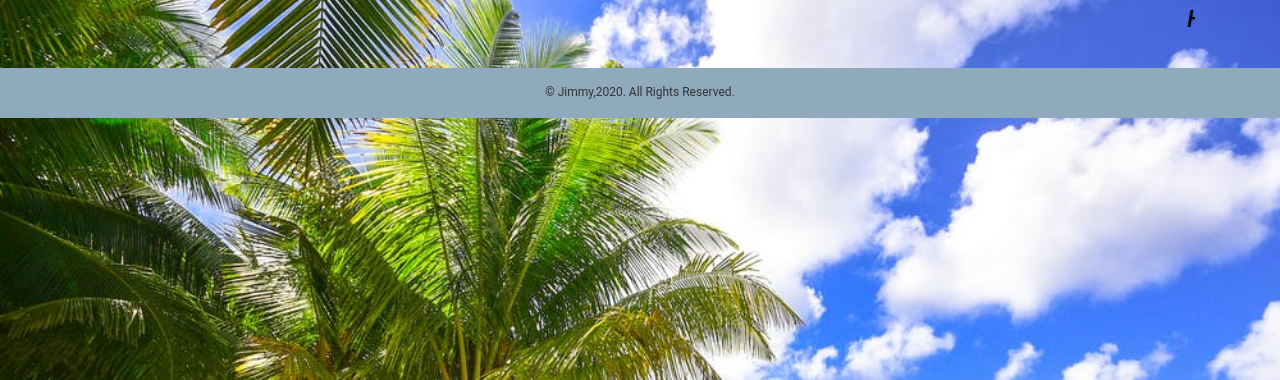
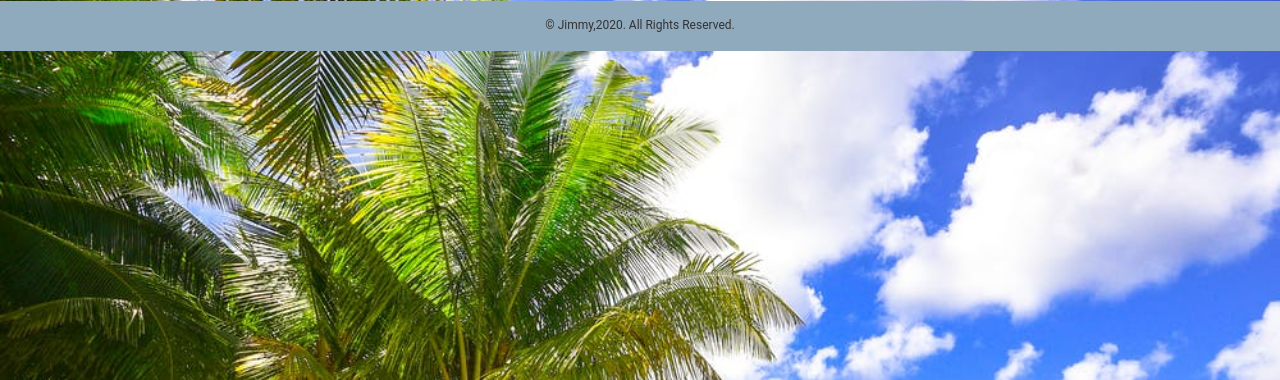
Before and after one commit to SatwinderSran/picsmemomry, a Django app: page / in a window 1280 px wide. Shown: the part 40-420 px from the top of the page. Run offline with Django 3.2, Linux system fonts and the light colour scheme; data that the repository does not hold is empty; some libraries are stand-ins or nearby versions.

Commit message:
make it better

```diff
--- a/blog/templates/blog/carousel.html
+++ b/blog/templates/blog/carousel.html
@@ -1,11 +1,12 @@
 {% load static %}
-<div class='container' style='margin-top: -19px;margin-bottom: 19px;'>
+<div class='container-fluid' style='margin-top: -19px;margin-bottom: 19px;'>
+
+{% if sliders %}
 <section class="text-center mt-4">
     <marquee behavior="scroll" direction="left" scrollamount="10">
         <h4><font color="black"><em>Hi, Welcome to my Website!</em></font></h4>
     </marquee>
 </section>
-{% if sliders %}
 <!-- slider section -->
 <div id="carouselExampleIndicators" class="carousel slide" data-ride="carousel">
 <!-- Indicators -->
```
